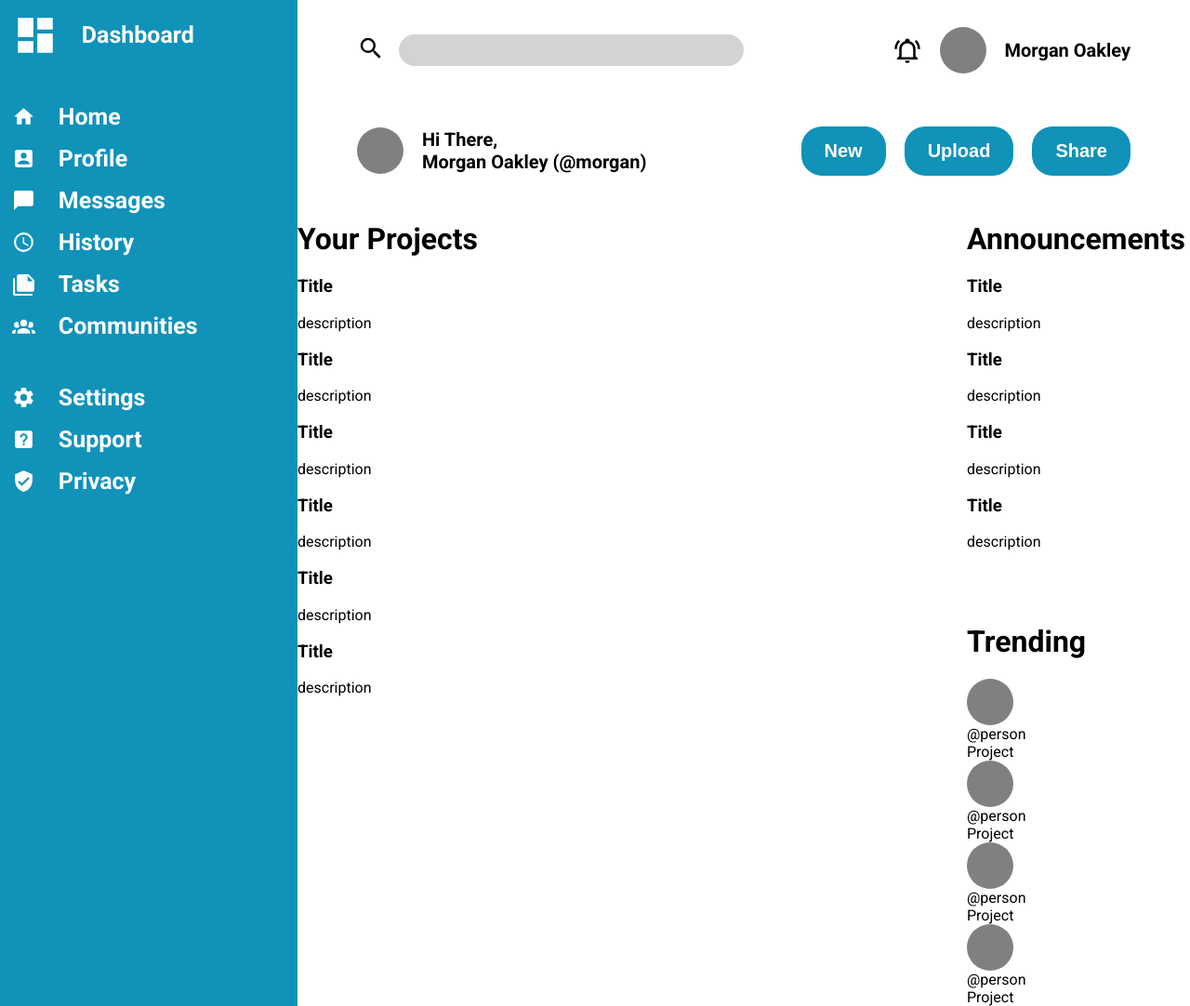
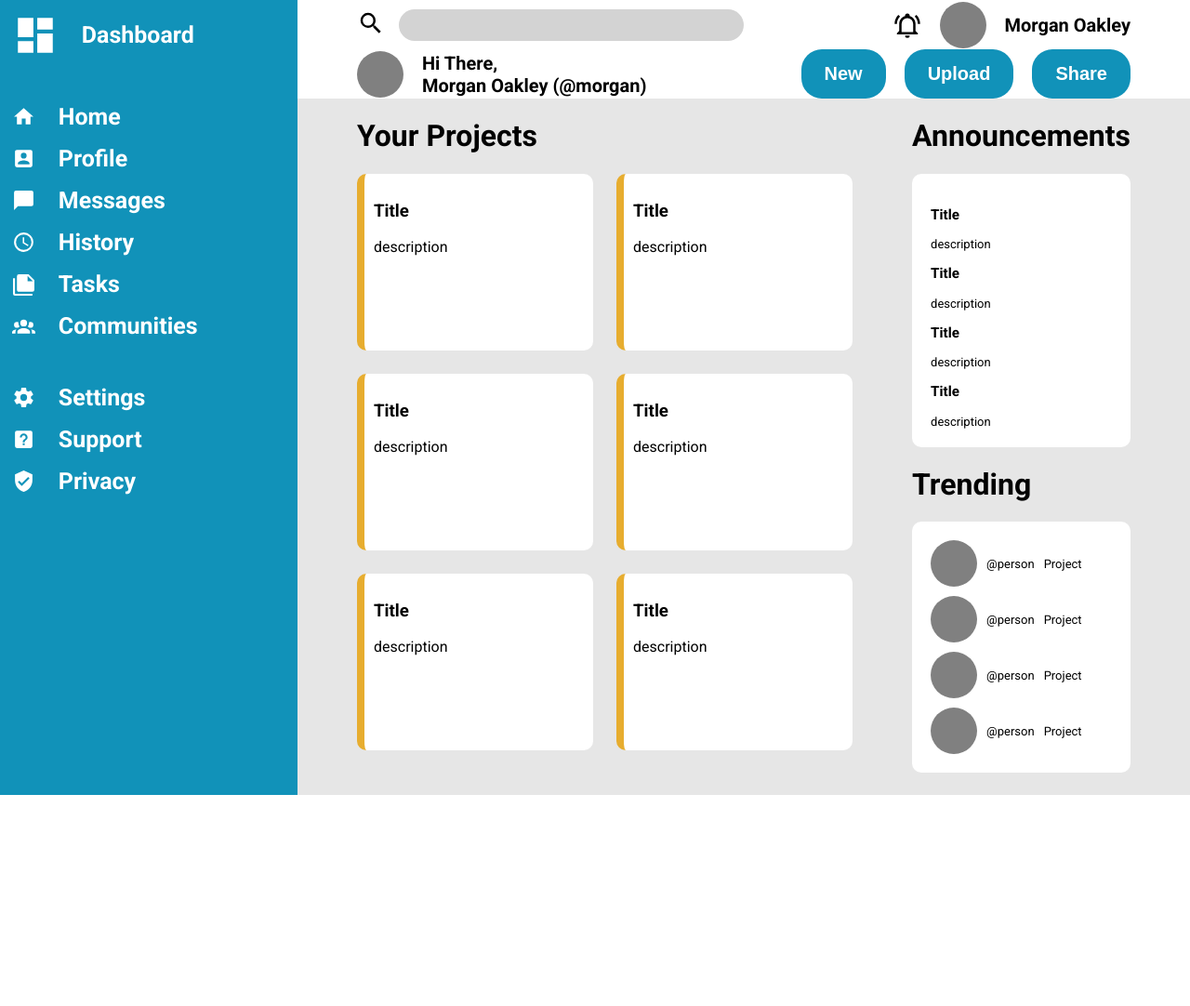
Before and after one commit to Cameron1386/admin-dashboard, a plain HTML site: page index.html in a window 1280 px wide. Shown: the whole page at 93% size. After the commit the page ends 855 px from the top, so only its background shows below. Drawn offline with Linux system fonts and the light colour scheme.

Commit message:
finished up

```diff
--- a/styles.css
+++ b/styles.css
@@ -9,6 +9,7 @@ body {
     grid-template-columns: 1fr 3fr;
     grid-template-rows: 1fr 4fr;
     font-family: Roboto;
+    height: 100vh;
 }
 
 p {
@@ -158,9 +159,54 @@ input {
     display: grid;
     grid-template-columns: 3fr 1fr;
     grid-template-rows: 1fr 1fr;
+
+    background-color: rgb(230, 230, 230);
 }
 
 .projects {
     grid-column: 1 / 2;
     grid-row: 1 / 3;
+
+    margin-left: 5vw;
+    margin-right: 5vw;
 }
+
+.cards {
+    display: grid;
+    grid-template-columns: 1fr 1fr;
+    grid-template-rows: 1fr 1fr 1fr;
+    gap: 25px;
+}
+
+.card {
+    min-height: 170px;
+    padding: 10px;
+    background-color: white;
+    border-radius: 10px;
+
+    border-left: 8px solid rgb(231, 173, 47);
+}
+
+.announcements, .trending {
+    margin-right: 5vw;
+    border-radius: 10px;
+}
+
+.notifcations, .people {
+    font-size: 13px;
+    padding: 20px;
+    border-radius: 10px;
+    background-color: white;
+}
+
+.people {
+    display: flex;
+    flex-direction: column;
+    gap: 10px;
+}
+
+.person {
+    display: flex;
+    align-items: center;
+    gap: 10px;
+}
```
